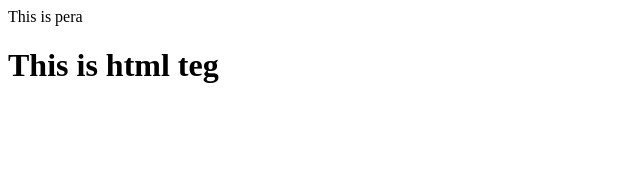
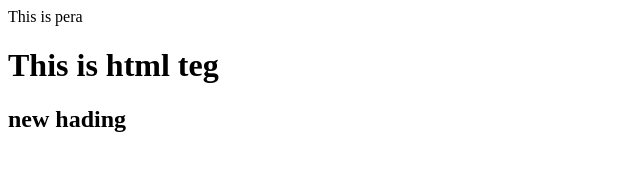
Before and after one commit to yashveer-singh/starthaicode, a plain HTML site: page index.html in a window 1280 px wide. Shown: the whole page, without its empty margins (0-640 px from the left). Drawn offline with Linux system fonts and the light colour scheme.

Commit message:
add same

```diff
--- a/index.html
+++ b/index.html
@@ -1,2 +1,3 @@
 <p>This is pera</p>
 <h1>This is html teg</h1>
+<h2>new hading</h2>
```
Also changed, not shown: 1 other file.
